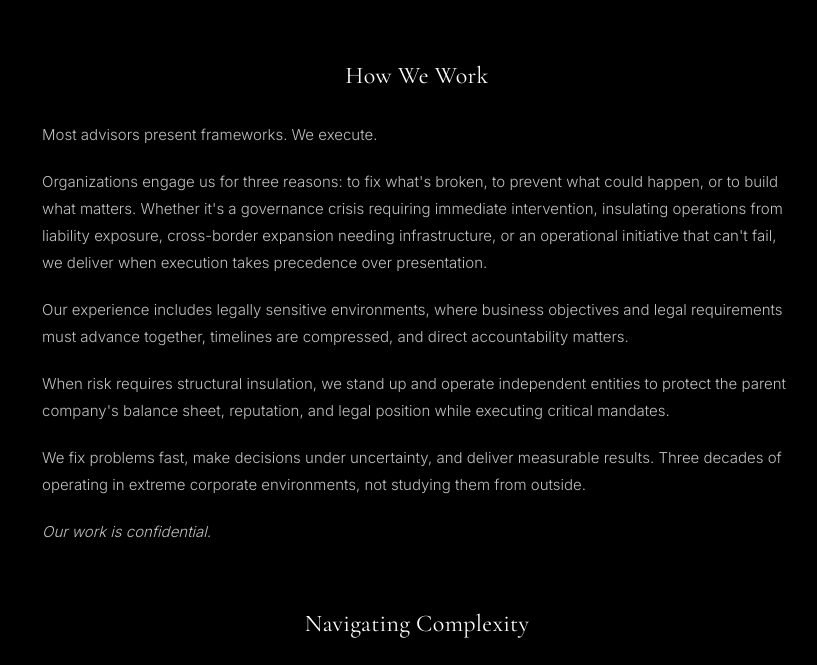
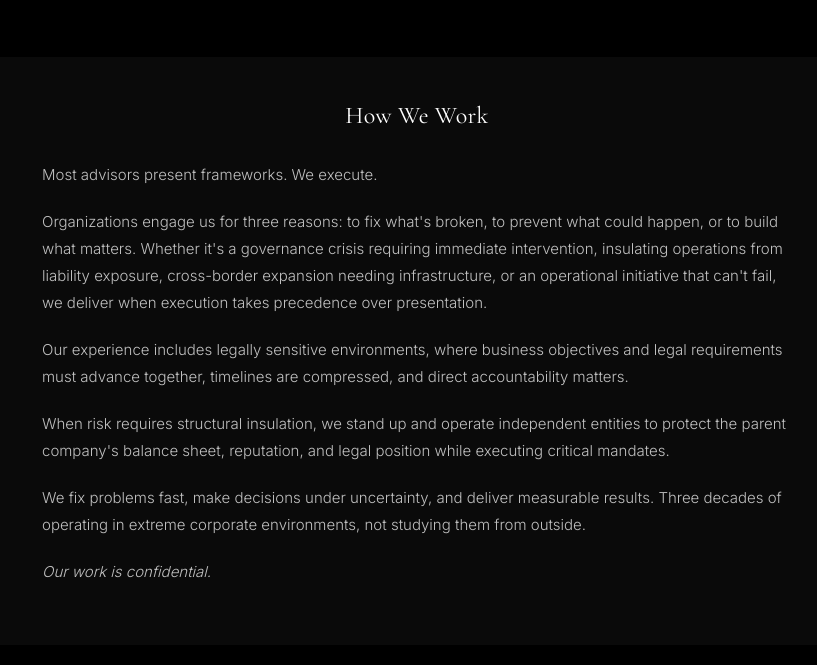
Before and after one commit to SGII21/157Global-site, a website: page index.html in a window 1280 px wide. Shown: the part 985-1650 px from the top of the page, without its empty margins (223-1040 px from the left). Drawn offline with nearby package versions, Linux system fonts and the light colour scheme.

Commit message:
Update index.html

```diff
--- a/index.html
+++ b/index.html
@@ -18,6 +18,7 @@
         .section { margin-bottom: 42px; padding-bottom: 0px; }
         .section:nth-of-type(4) { margin-top: 60px; }
         .section:nth-of-type(5) { margin-top: 60px; }
+        .section:nth-of-type(even) {background-color: #0a0a0a; padding: 40px; margin-left: -40px; margin-right: -40px; }
         .section:last-of-type { margin-bottom: 0; }
         h2 { font-family: 'Cormorant Garamond', serif; font-size: 24px; font-weight: 400; color: #FFFFFF; margin-bottom: 25px; letter-spacing: 0.3px; text-align: center; }
         h3 { font-family: 'Cormorant Garamond', serif; font-size: 19px; font-weight: 400; color: #FFFFFF; margin-bottom: 20px; margin-top: 30px; letter-spacing: 0.2px; text-align: center; }
```
